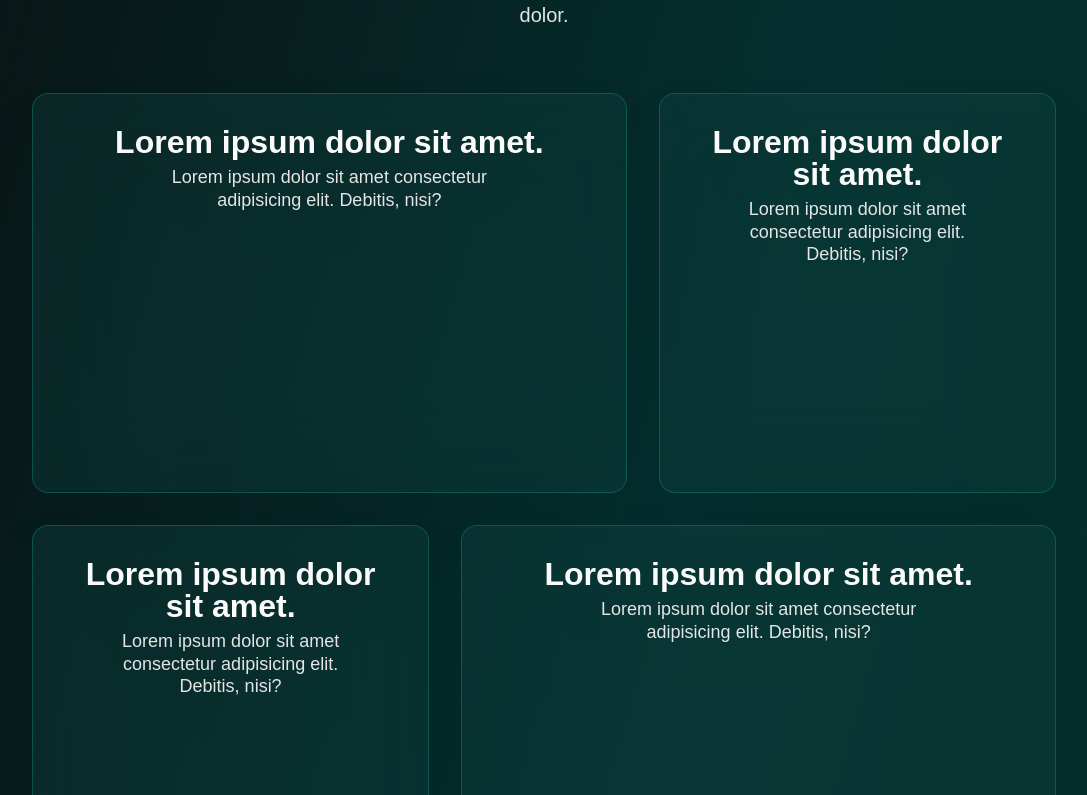
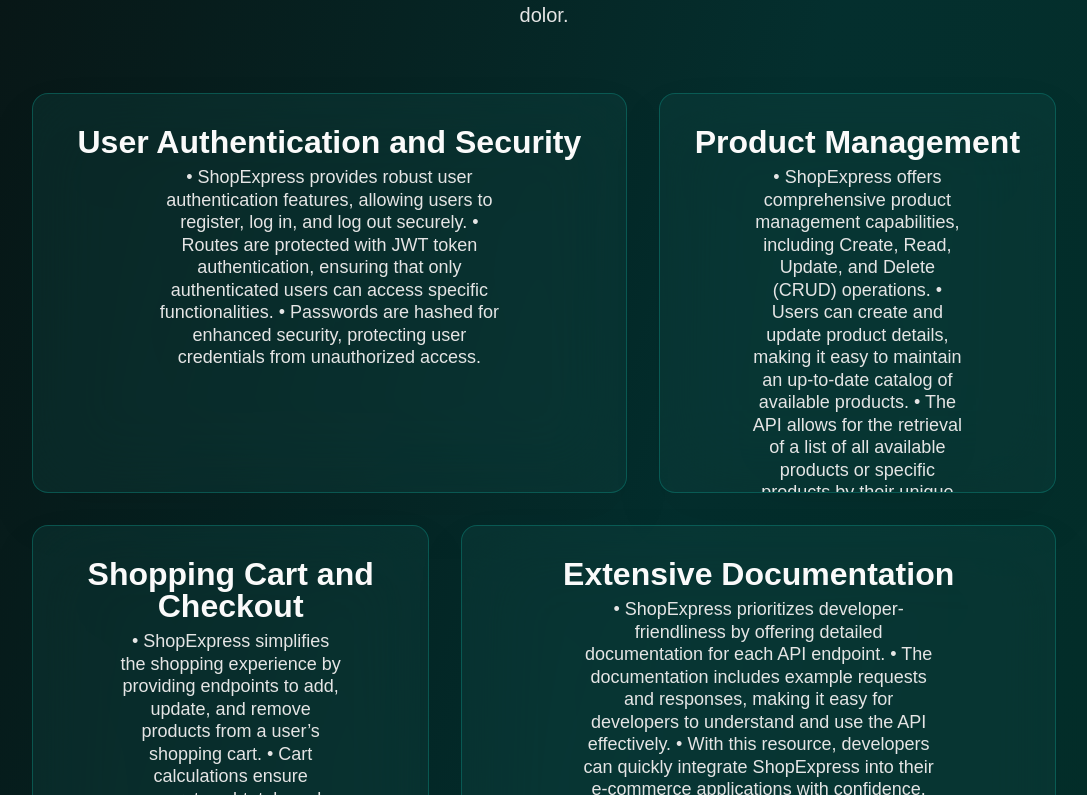
Before and after one commit to Zinedinarnaut/ShopExpress-Website, a Next.js app: page / in a window 1280 px wide. Shown: the part 1185-1980 px from the top of the page, without its empty margins (96-1183 px from the left). Built offline with nearby package versions, Linux system fonts and the light colour scheme; a web font is replaced by a local one.

Commit message:
Update page.tsx

```diff
--- a/src/app/page.tsx
+++ b/src/app/page.tsx
@@ -103,22 +103,24 @@
             <div className="h-full flex flex-col w-full lg:w-[60%] border border-teal-600/40 rounded-2xl backdrop-blur-2xl drop-shadow-2xl bg-teal-900/30 relative overflow-hidden p-4 lg:p-8">
               <div className="w-full flex flex-col justify-center items-center gap-2 self-end">
                 <h3 className="text-neutral-50 font-semibold text-[1.5rem] lg:text-[2rem] text-center leading-none">
-                  Lorem ipsum dolor sit amet.
+                  User Authentication and Security
                 </h3>
                 <p className="text-neutral-200 font-[450] text-lg text-center lg:w-2/3 leading-tight">
-                  Lorem ipsum dolor sit amet consectetur adipisicing elit.
-                  Debitis, nisi?
+                  	•	ShopExpress provides robust user authentication features, allowing users to register, log in, and log out securely.
+	•	Routes are protected with JWT token authentication, ensuring that only authenticated users can access specific functionalities.
+	•	Passwords are hashed for enhanced security, protecting user credentials from unauthorized access.
                 </p>
               </div>
             </div>
             <div className="h-full flex flex-col w-full lg:w-[40%] border border-teal-600/40 rounded-2xl backdrop-blur-2xl drop-shadow-2xl bg-teal-900/30 relative overflow-hidden p-4 lg:p-8">
               <div className="w-full flex flex-col justify-center items-center gap-2 self-end">
                 <h3 className="text-neutral-50 font-semibold text-[1.5rem] lg:text-[2rem] text-center leading-none">
-                  Lorem ipsum dolor sit amet.
+                  Product Management
                 </h3>
                 <p className="text-neutral-200 font-[450] text-lg text-center lg:w-2/3 leading-tight">
-                  Lorem ipsum dolor sit amet consectetur adipisicing elit.
-                  Debitis, nisi?
+                  •	ShopExpress offers comprehensive product management capabilities, including Create, Read, Update, and Delete (CRUD) operations.
+	•	Users can create and update product details, making it easy to maintain an up-to-date catalog of available products.
+	•	The API allows for the retrieval of a list of all available products or specific products by their unique IDs.
                 </p>
               </div>
             </div>
@@ -127,22 +129,24 @@
           <div className="h-full flex flex-col w-full lg:w-[40%] border border-teal-600/40 rounded-2xl backdrop-blur-2xl drop-shadow-2xl bg-teal-900/30 relative overflow-hidden p-4 lg:p-8">
               <div className="w-full flex flex-col justify-center items-center gap-2 self-end">
                 <h3 className="text-neutral-50 font-semibold text-[1.5rem] lg:text-[2rem] text-center leading-none">
-                  Lorem ipsum dolor sit amet.
+                  Shopping Cart and Checkout
                 </h3>
                 <p className="text-neutral-200 font-[450] text-lg text-center lg:w-2/3 leading-tight">
-                  Lorem ipsum dolor sit amet consectetur adipisicing elit.
-                  Debitis, nisi?
+                  	•	ShopExpress simplifies the shopping experience by providing endpoints to add, update, and remove products from a user’s shopping cart.
+	•	Cart calculations ensure accurate subtotals and totals, making it straightforward to handle checkout processes.
+	•	Users can seamlessly complete purchases through payment integration, with support for popular payment methods like Stripe.
                 </p>
               </div>
             </div>
             <div className="h-full flex flex-col w-full lg:w-[60%] border border-teal-600/40 rounded-2xl backdrop-blur-2xl drop-shadow-2xl bg-teal-900/30 relative overflow-hidden p-4 lg:p-8">
               <div className="w-full flex flex-col justify-center items-center gap-2 self-end">
                 <h3 className="text-neutral-50 font-semibold text-[1.5rem] lg:text-[2rem] text-center leading-none">
-                  Lorem ipsum dolor sit amet.
+                  Extensive Documentation
                 </h3>
                 <p className="text-neutral-200 font-[450] text-lg text-center lg:w-2/3 leading-tight">
-                  Lorem ipsum dolor sit amet consectetur adipisicing elit.
-                  Debitis, nisi?
+                  	•	ShopExpress prioritizes developer-friendliness by offering detailed documentation for each API endpoint.
+	•	The documentation includes example requests and responses, making it easy for developers to understand and use the API effectively.
+	•	With this resource, developers can quickly integrate ShopExpress into their e-commerce applications with confidence.
                 </p>
               </div>
             </div>
```
